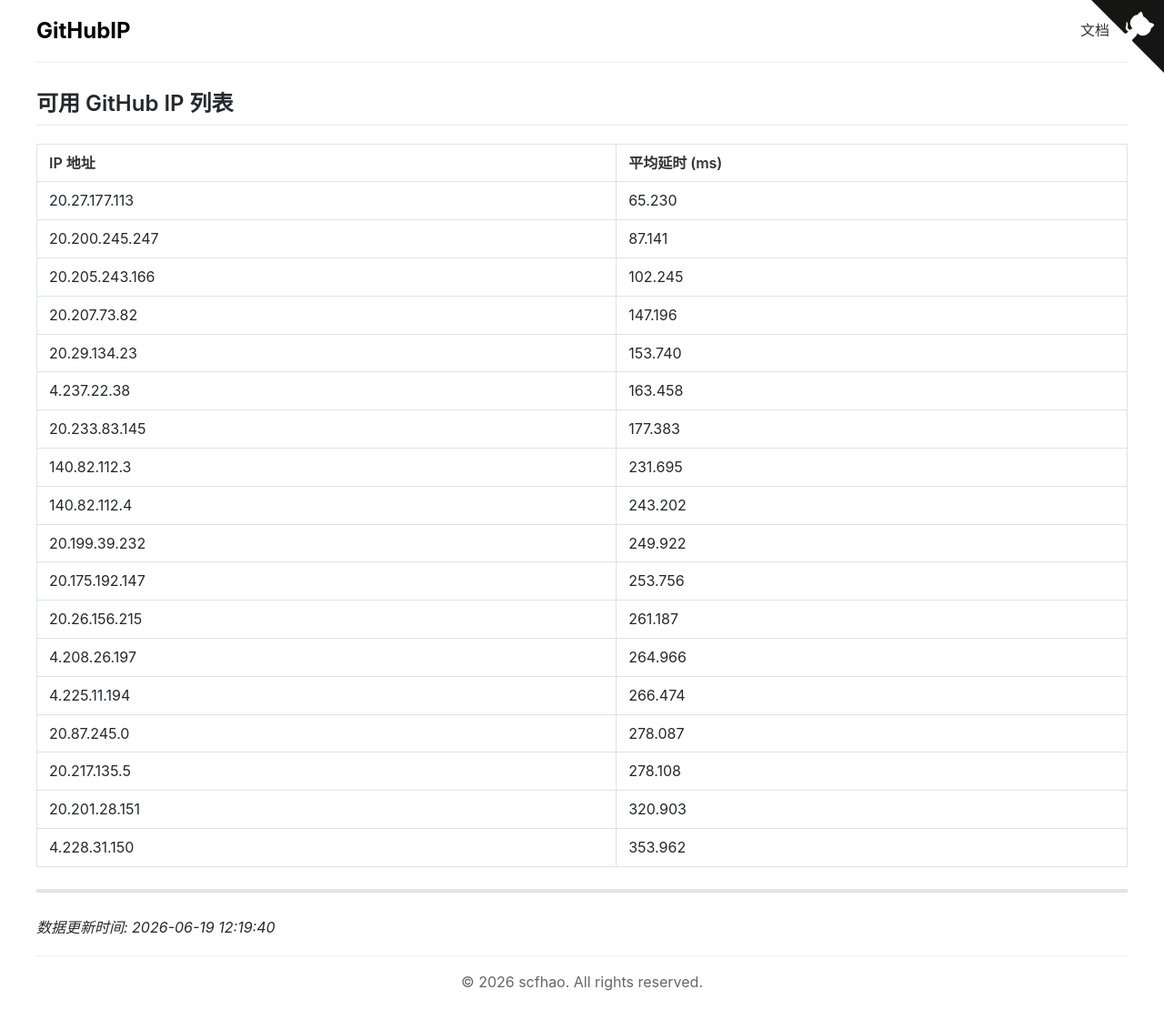
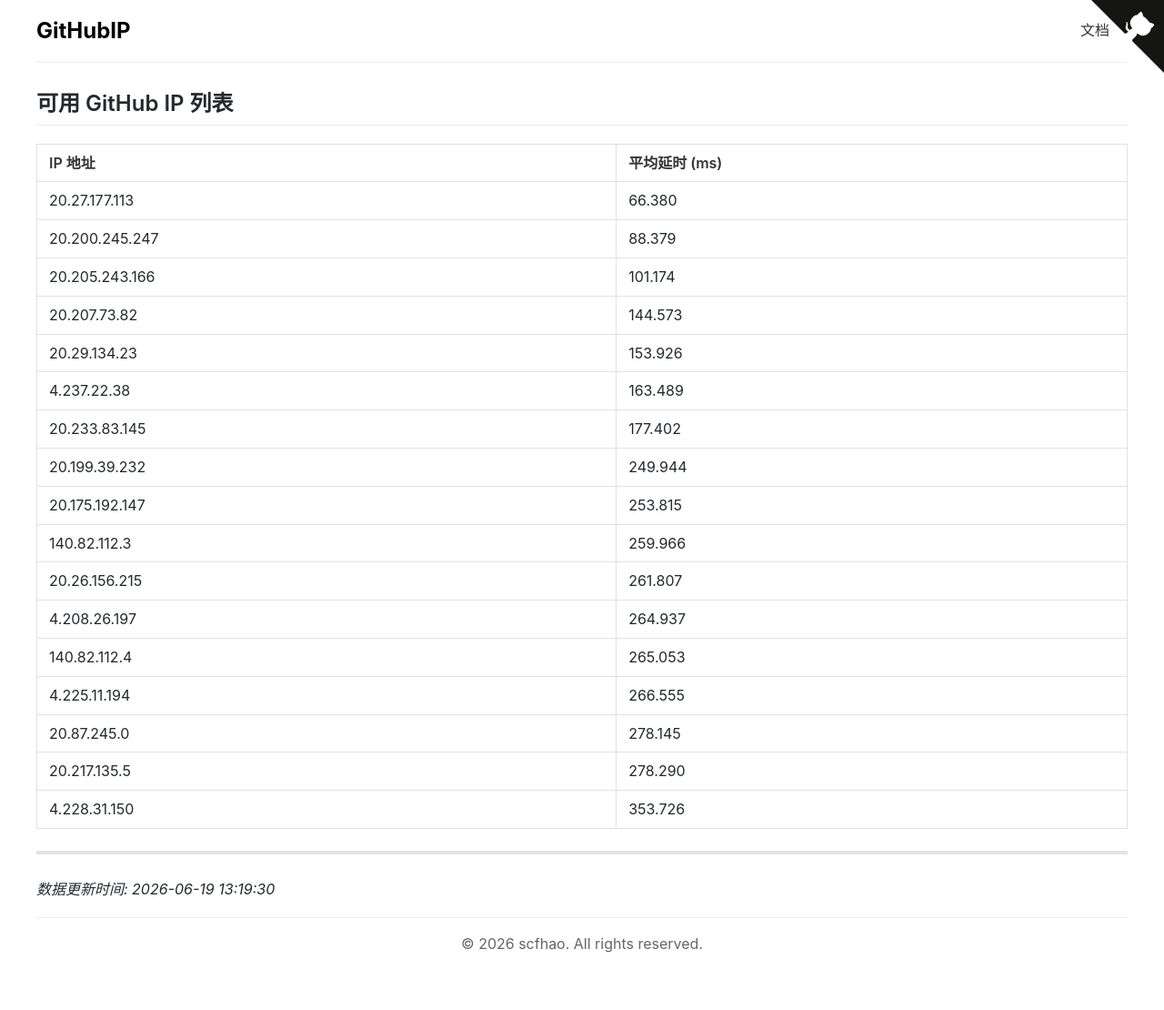
Before and after one commit to scfhao/GitHubIP, a Jekyll site: the page built from index.md, in a window 1280 px wide. Shown: the whole page at 91% size. Built offline with Jekyll 4.4.1, drawn with Linux system fonts in a browser that asks for light colours; after the commit the page ends 1068 px from its top, so only the background shows below that.

Commit message:
自动脚本执行 - 2026-06-19 13:19:30

```diff
--- a/index.md
+++ b/index.md
@@ -1,32 +1,31 @@
 ---
 layout: home
 title: GitHub IP 列表
-date: 2026-06-19 12:19:40
+date: 2026-06-19 13:19:30
 ---
 
 ## 可用 GitHub IP 列表
 
 | IP 地址 | 平均延时 (ms) |
 |---------|--------------|
-| 20.27.177.113 | 65.230 |
-| 20.200.245.247 | 87.141 |
-| 20.205.243.166 | 102.245 |
-| 20.207.73.82 | 147.196 |
-| 20.29.134.23 | 153.740 |
-| 4.237.22.38 | 163.458 |
-| 20.233.83.145 | 177.383 |
-| 140.82.112.3 | 231.695 |
-| 140.82.112.4 | 243.202 |
-| 20.199.39.232 | 249.922 |
-| 20.175.192.147 | 253.756 |
-| 20.26.156.215 | 261.187 |
-| 4.208.26.197 | 264.966 |
-| 4.225.11.194 | 266.474 |
-| 20.87.245.0 | 278.087 |
-| 20.217.135.5 | 278.108 |
-| 20.201.28.151 | 320.903 |
-| 4.228.31.150 | 353.962 |
+| 20.27.177.113 | 66.380 |
+| 20.200.245.247 | 88.379 |
+| 20.205.243.166 | 101.174 |
+| 20.207.73.82 | 144.573 |
+| 20.29.134.23 | 153.926 |
+| 4.237.22.38 | 163.489 |
+| 20.233.83.145 | 177.402 |
+| 20.199.39.232 | 249.944 |
+| 20.175.192.147 | 253.815 |
+| 140.82.112.3 | 259.966 |
+| 20.26.156.215 | 261.807 |
+| 4.208.26.197 | 264.937 |
+| 140.82.112.4 | 265.053 |
+| 4.225.11.194 | 266.555 |
+| 20.87.245.0 | 278.145 |
+| 20.217.135.5 | 278.290 |
+| 4.228.31.150 | 353.726 |
 
 ---
 
-*数据更新时间: 2026-06-19 12:19:40*
+*数据更新时间: 2026-06-19 13:19:30*
```
